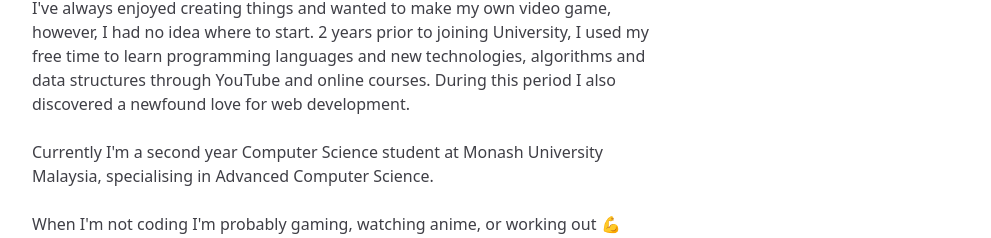
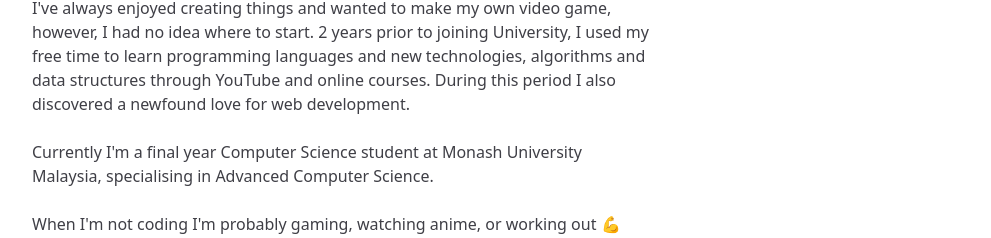
Before and after one commit to FPLCodes/Personal-portfolio, a Next.js app: page / in a window 1280 px wide. Shown: the part 6830-7068 px from the top of the page, without its empty margins (144-1135 px from the left). Built offline with nearby package versions, Linux system fonts and the light colour scheme.

Commit message:
Updated second year to final year

```diff
--- a/components/About.tsx
+++ b/components/About.tsx
@@ -21,7 +21,7 @@ function About() {
           for web development.
         </p>
         <p>
-          Currently I'm a second year Computer Science student at Monash
+          Currently I'm a final year Computer Science student at Monash
           University Malaysia, specialising in Advanced Computer Science.
         </p>
         <p>
```
